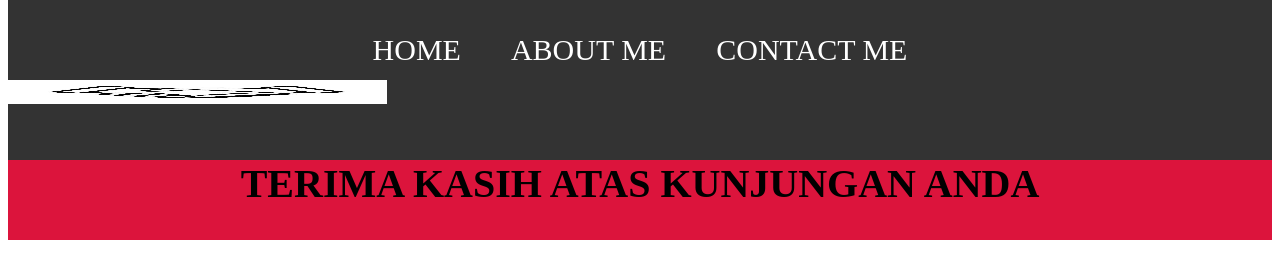
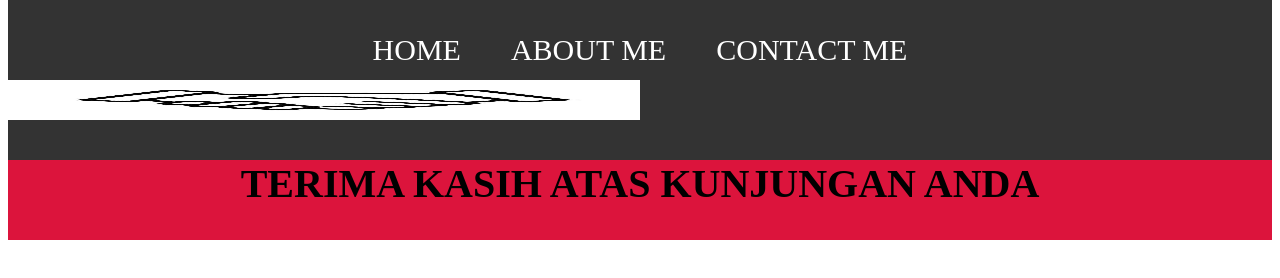
Before and after one commit to Hisyaam09/My-website, a plain HTML site: page index.html in a window 1280 px wide. Drawn offline with Linux system fonts and the light colour scheme.

Commit message:
Update style.css

```diff
--- a/style.css
+++ b/style.css
@@ -35,8 +35,8 @@ html {
 }
 
 .img-content {
-  width: 30%;
-  height: 30%;
+  width: 50%;
+  height: 50%;
 }
 
 .container-footer {
```
